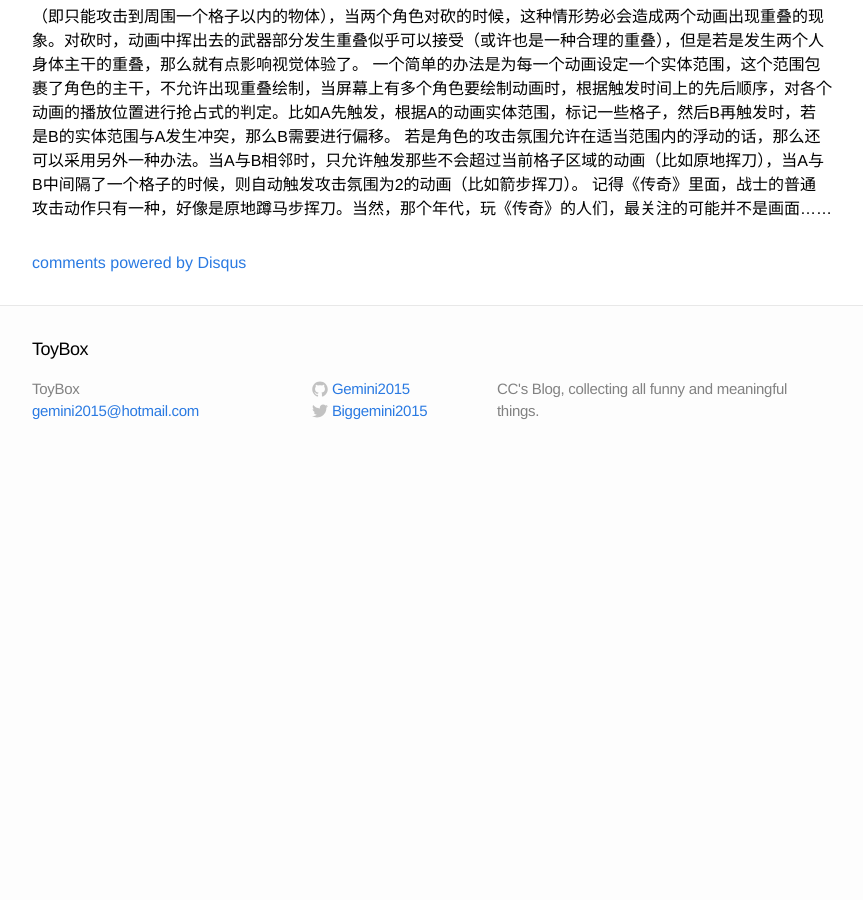
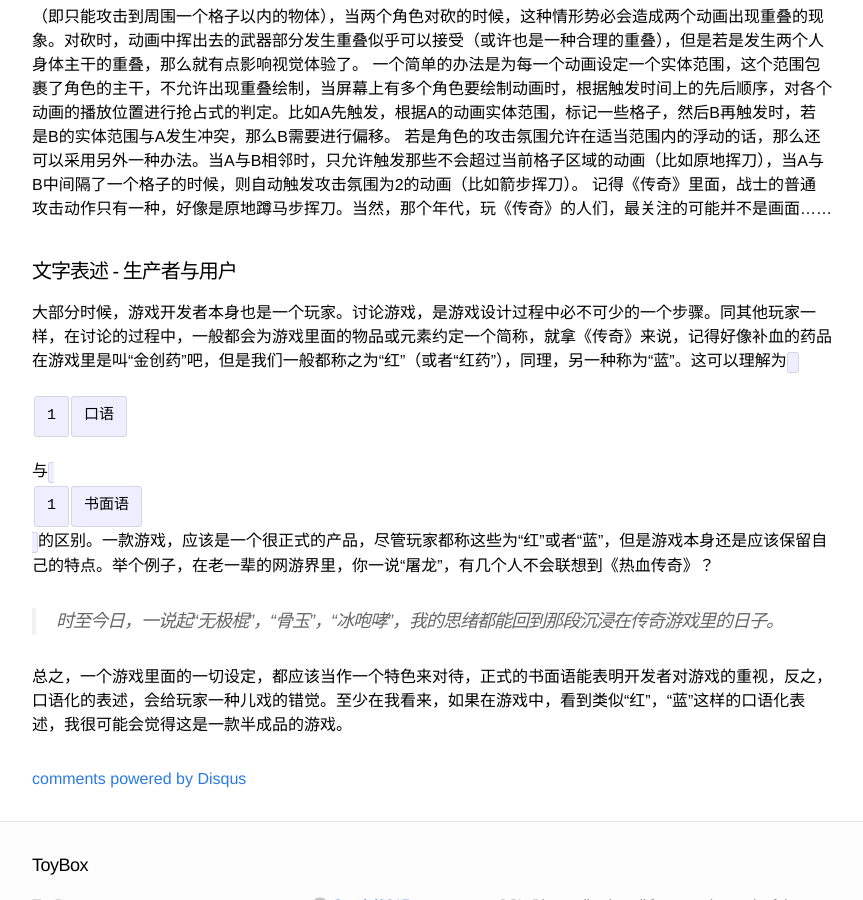
Before and after one commit to Gemini2015/gemini2015.github.io, a Jekyll site: the page built from _posts/2014-11-13-game-note.markdown, in a window 1280 px wide and 900 px high, scrolled down 604 px. Shown: the whole window, without its empty margins (208-1071 px from the left). Built offline with Jekyll 4.4.1, drawn with Linux system fonts in a browser that asks for light colours; comment, search, counter and statistics services are not loaded; before the commit the page ends 1072 px from its top, so only the background shows below that.

Commit message:
update game note

```diff
--- a/_posts/2014-11-13-game-note.markdown
+++ b/_posts/2014-11-13-game-note.markdown
@@ -23,3 +23,11 @@
 一个简单的办法是为每一个动画设定一个实体范围，这个范围包裹了角色的主干，不允许出现重叠绘制，当屏幕上有多个角色要绘制动画时，根据触发时间上的先后顺序，对各个动画的播放位置进行抢占式的判定。比如A先触发，根据A的动画实体范围，标记一些格子，然后B再触发时，若是B的实体范围与A发生冲突，那么B需要进行偏移。
 若是角色的攻击氛围允许在适当范围内的浮动的话，那么还可以采用另外一种办法。当A与B相邻时，只允许触发那些不会超过当前格子区域的动画（比如原地挥刀），当A与B中间隔了一个格子的时候，则自动触发攻击氛围为2的动画（比如箭步挥刀）。
 记得《传奇》里面，战士的普通攻击动作只有一种，好像是原地蹲马步挥刀。当然，那个年代，玩《传奇》的人们，最关注的可能并不是画面……
+
+
+#### 文字表述 - 生产者与用户
+大部分时候，游戏开发者本身也是一个玩家。讨论游戏，是游戏设计过程中必不可少的一个步骤。同其他玩家一样，在讨论的过程中，一般都会为游戏里面的物品或元素约定一个简称，就拿《传奇》来说，记得好像补血的药品在游戏里是叫“金创药”吧，但是我们一般都称之为“红”（或者“红药”），同理，另一种称为“蓝”。这可以理解为`口语`与`书面语`的区别。一款游戏，应该是一个很正式的产品，尽管玩家都称这些为“红”或者“蓝”，但是游戏本身还是应该保留自己的特点。举个例子，在老一辈的网游界里，你一说“屠龙”，有几个人不会联想到《热血传奇》？
+
+>时至今日，一说起“无极棍”，“骨玉”，“冰咆哮”，我的思绪都能回到那段沉浸在传奇游戏里的日子。
+
+总之，一个游戏里面的一切设定，都应该当作一个特色来对待，正式的书面语能表明开发者对游戏的重视，反之，口语化的表述，会给玩家一种儿戏的错觉。至少在我看来，如果在游戏中，看到类似“红”，“蓝”这样的口语化表述，我很可能会觉得这是一款半成品的游戏。
```
